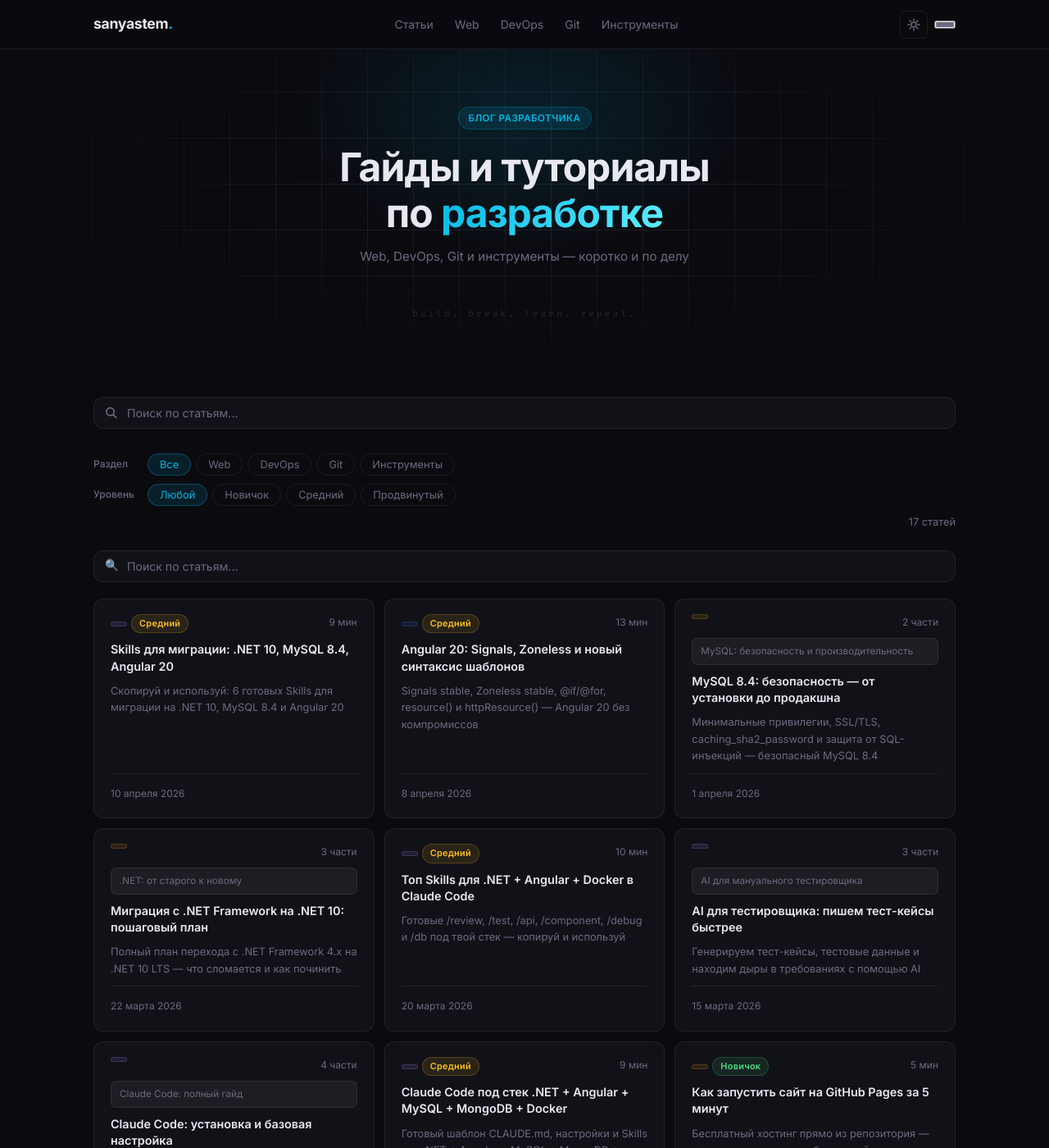
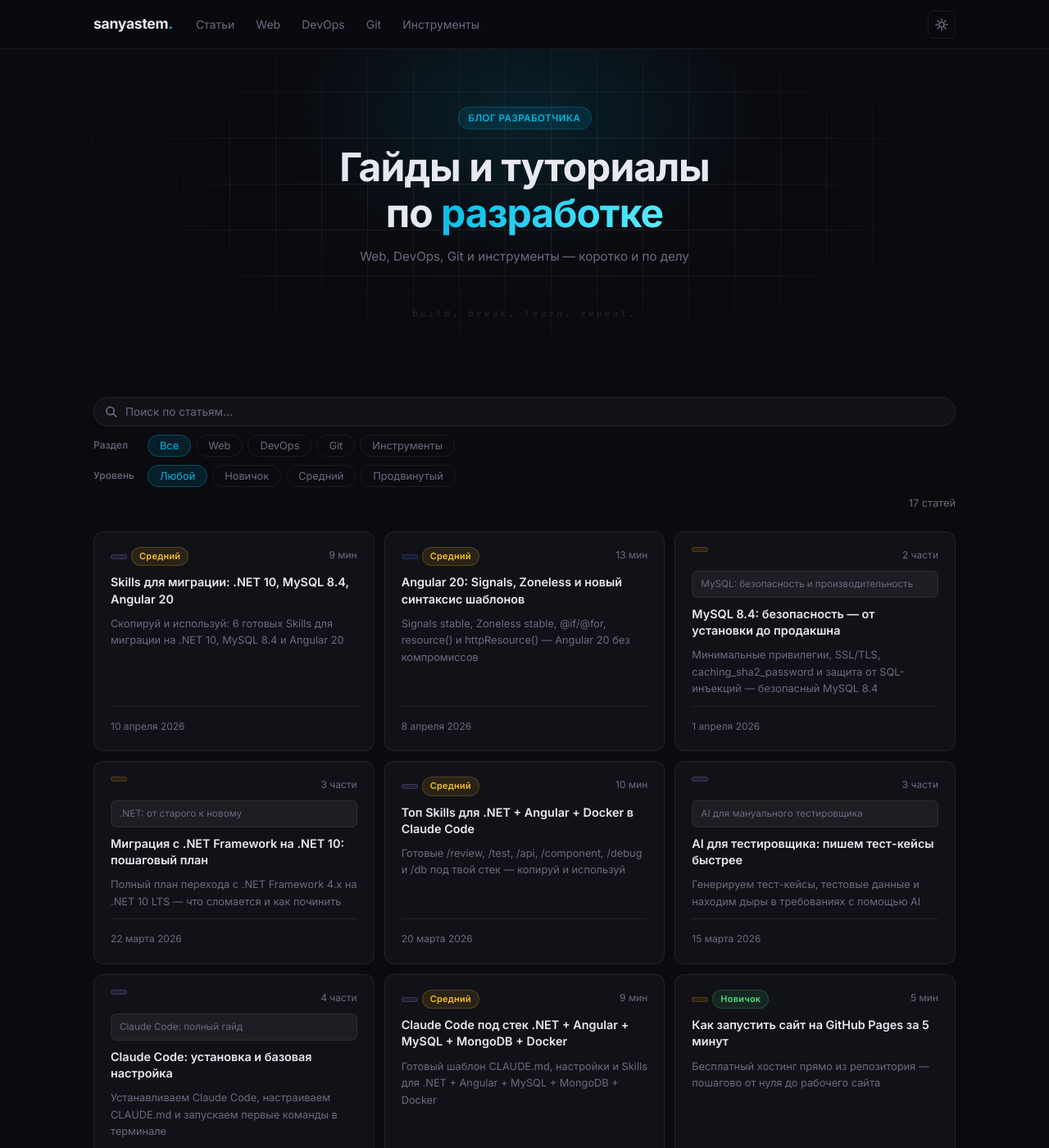
Before and after one commit to sanyastem/sanyastem.github.io, a Jekyll site: the page built from index.html, in a window 1280 px wide and 1400 px high. Shown: the whole window at 82% size. Built offline with Jekyll 4.4.1, drawn with Linux system fonts in a browser that asks for light colours.

Commit message:
Fix merge artifacts: remove duplicate search, clean conflict markers

```diff
--- a/Style/style.css
+++ b/Style/style.css
@@ -63,7 +63,7 @@
     height: 100%;
     display: flex;
     align-items: center;
-    justify-content: space-between;
+    gap: 16px;
 }
 
 .nav-logo {
@@ -72,9 +72,10 @@
     color: var(--text);
     text-decoration: none;
     letter-spacing: -0.3px;
+    flex-shrink: 0;
 }
 
-.nav-links { display: flex; gap: 2px; list-style: none; flex: 1; justify-content: center; }
+.nav-links { display: flex; gap: 2px; list-style: none; flex: 1; }
 
 .nav-link {
     text-decoration: none;
@@ -85,16 +86,12 @@
     transition: color 0.2s, background 0.2s;
 }
 
-<<<<<<< HEAD
 .nav-link:hover, .nav-link.active { color: var(--text); background: var(--hover-bg); }
 
-.nav-right { display: flex; align-items: center; gap: 8px; }
-=======
-.nav-link:hover, .nav-link.active { color: var(--text); background: rgba(255,255,255,0.05); }
->>>>>>> origin/master
+.nav-right { display: flex; align-items: center; gap: 8px; flex-shrink: 0; margin-left: auto; }
 
 .burger { display: none; flex-direction: column; gap: 5px; background: none; border: none; cursor: pointer; padding: 4px; }
-.burger span { display: block; width: 22px; height: 2px; background: var(--text-muted); border-radius: 2px; }
+.burger span { display: block; width: 22px; height: 2px; background: var(--text-muted); border-radius: 2px; transition: background 0.2s; }
 
 /* ========== Theme toggle ========== */
 .theme-toggle {
@@ -827,18 +824,18 @@
 }
 
 /* Rouge token colors */
-.highlight .c, .highlight .c1, .highlight .cm { color: #6b7280; font-style: italic; } /* comments */
-.highlight .k, .highlight .kd, .highlight .kn { color: #ff7b72; }  /* keywords */
-.highlight .s, .highlight .s1, .highlight .s2 { color: #a5d6ff; }  /* strings */
-.highlight .n, .highlight .nv              { color: #c9d1d9; }  /* names */
-.highlight .nb                             { color: #79c0ff; }  /* builtins */
-.highlight .nc                             { color: #f0883e; }  /* class names */
-.highlight .nf                             { color: #d2a8ff; }  /* function names */
-.highlight .mi, .highlight .mf            { color: #79c0ff; }  /* numbers */
-.highlight .o                              { color: #ff7b72; }  /* operators */
-.highlight .p                              { color: #c9d1d9; }  /* punctuation */
-.highlight .na                             { color: #79c0ff; }  /* attr names */
-.highlight .nt                             { color: #7ee787; }  /* tag names */
+.highlight .c, .highlight .c1, .highlight .cm { color: #6b7280; font-style: italic; }
+.highlight .k, .highlight .kd, .highlight .kn { color: #ff7b72; }
+.highlight .s, .highlight .s1, .highlight .s2 { color: #a5d6ff; }
+.highlight .n, .highlight .nv              { color: #c9d1d9; }
+.highlight .nb                             { color: #79c0ff; }
+.highlight .nc                             { color: #f0883e; }
+.highlight .nf                             { color: #d2a8ff; }
+.highlight .mi, .highlight .mf            { color: #79c0ff; }
+.highlight .o                              { color: #ff7b72; }
+.highlight .p                              { color: #c9d1d9; }
+.highlight .na                             { color: #79c0ff; }
+.highlight .nt                             { color: #7ee787; }
 
 /* Inline code in article body */
 .article-body p code,
@@ -853,7 +850,7 @@
     color: var(--accent);
 }
 
-/* Blockquote tip style (> ...) */
+/* Blockquote tip style */
 .article-body blockquote {
     background: var(--accent-dim);
     border: 1px solid rgba(0,183,229,0.15);
@@ -869,7 +866,6 @@
     color: var(--text-dim);
 }
 
-<<<<<<< HEAD
 /* ========== 404 Page ========== */
 .error-page {
     padding: calc(var(--nav-height) + 70px) 24px 60px;
@@ -907,206 +903,6 @@
 }
 
 .back-home:hover { background: rgba(0,183,229,0.2); border-color: rgba(0,183,229,0.4); }
-=======
-/* ========== Tables ========== */
-.article-body table {
-    width: 100%;
-    border-collapse: collapse;
-    margin: 20px 0;
-    font-size: 0.87rem;
-    overflow-x: auto;
-    display: block;
-}
-
-.article-body thead th {
-    background: rgba(255,255,255,0.05);
-    color: var(--text);
-    font-weight: 600;
-    text-align: left;
-    padding: 10px 14px;
-    border-bottom: 2px solid var(--border);
-    white-space: nowrap;
-}
-
-.article-body tbody td {
-    padding: 10px 14px;
-    border-bottom: 1px solid var(--border);
-    color: var(--text-dim);
-    line-height: 1.6;
-}
-
-.article-body tbody tr:hover { background: rgba(255,255,255,0.02); }
-
-/* ========== Code block copy button ========== */
-.highlight-wrap {
-    position: relative;
-}
-
-.copy-btn {
-    position: absolute;
-    top: 8px;
-    right: 8px;
-    padding: 4px 10px;
-    font-size: 0.7rem;
-    font-family: inherit;
-    background: rgba(255,255,255,0.07);
-    border: 1px solid var(--border);
-    border-radius: var(--radius-sm);
-    color: var(--text-muted);
-    cursor: pointer;
-    opacity: 0;
-    transition: opacity 0.2s, background 0.2s, color 0.2s;
-    z-index: 2;
-}
-
-.highlight-wrap:hover .copy-btn { opacity: 1; }
-.copy-btn:hover { background: var(--accent-dim); border-color: rgba(0,183,229,0.3); color: var(--accent); }
-.copy-btn.copied { color: var(--diff-beginner); border-color: rgba(74,222,128,0.3); background: rgba(74,222,128,0.1); }
-
-/* ========== Heading anchors ========== */
-.heading-anchor {
-    color: var(--text-muted);
-    text-decoration: none;
-    opacity: 0;
-    margin-left: 8px;
-    font-size: 0.8em;
-    transition: opacity 0.2s, color 0.2s;
-}
-
-.article-body h2:hover .heading-anchor,
-.article-body h3:hover .heading-anchor { opacity: 1; }
-.heading-anchor:hover { color: var(--accent); }
-
-/* ========== Reading progress bar ========== */
-.reading-progress {
-    position: fixed;
-    top: var(--nav-height);
-    left: 0;
-    height: 2px;
-    background: var(--accent);
-    z-index: 101;
-    width: 0;
-    transition: width 0.1s linear;
-}
-
-/* ========== Search ========== */
-.search-wrap {
-    position: relative;
-    margin-bottom: 20px;
-}
-
-.search-input {
-    width: 100%;
-    padding: 10px 16px 10px 40px;
-    font-size: 0.88rem;
-    font-family: inherit;
-    background: var(--bg-card);
-    border: 1px solid var(--border);
-    border-radius: var(--radius);
-    color: var(--text);
-    outline: none;
-    transition: border-color 0.2s;
-}
-
-.search-input::placeholder { color: var(--text-muted); }
-.search-input:focus { border-color: rgba(0,183,229,0.4); }
-
-.search-icon {
-    position: absolute;
-    left: 14px;
-    top: 50%;
-    transform: translateY(-50%);
-    color: var(--text-muted);
-    font-size: 0.85rem;
-    pointer-events: none;
-}
-
-/* ========== Theme toggle ========== */
-.theme-toggle {
-    background: none;
-    border: 1px solid var(--border);
-    border-radius: var(--radius-sm);
-    width: 34px;
-    height: 34px;
-    display: flex;
-    align-items: center;
-    justify-content: center;
-    cursor: pointer;
-    font-size: 0.95rem;
-    color: var(--text-muted);
-    transition: all 0.2s;
-    flex-shrink: 0;
-}
-
-.theme-toggle:hover {
-    background: rgba(255,255,255,0.05);
-    color: var(--text);
-    border-color: rgba(255,255,255,0.15);
-}
-
-/* Light theme */
-html[data-theme="light"] {
-    --bg: #f5f5f7;
-    --bg-card: #ffffff;
-    --bg-card-hover: #fafafa;
-    --border: rgba(0,0,0,0.08);
-    --border-hover: rgba(0,183,229,0.3);
-    --accent: #0095c7;
-    --accent-dim: rgba(0,149,199,0.08);
-    --text: #1a1a2e;
-    --text-muted: #6b6b80;
-    --text-dim: #44445a;
-    --tag-web-bg: rgba(59,130,246,0.08);
-    --tag-devops-bg: rgba(245,158,11,0.08);
-    --tag-git-bg: rgba(249,115,22,0.08);
-    --tag-tools-bg: rgba(167,139,250,0.08);
-    --diff-beginner-bg: rgba(74,222,128,0.08);
-    --diff-intermediate-bg: rgba(251,191,36,0.08);
-    --diff-advanced-bg: rgba(248,113,113,0.08);
-}
-
-html[data-theme="light"] .navbar {
-    background: rgba(245,245,247,0.88);
-}
-
-html[data-theme="light"] .nav-links.open {
-    background: rgba(245,245,247,0.97);
-}
-
-html[data-theme="light"] .grid-overlay {
-    background-image:
-        linear-gradient(rgba(0,0,0,0.04) 1px, transparent 1px),
-        linear-gradient(90deg, rgba(0,0,0,0.04) 1px, transparent 1px);
-}
-
-html[data-theme="light"] .glow-1 {
-    background: radial-gradient(ellipse, rgba(0,149,199,0.08) 0%, transparent 70%);
-}
-
-html[data-theme="light"] .hero-slogan { color: rgba(0,0,0,0.15); }
-html[data-theme="light"] .hero-slogan:hover { color: rgba(0,0,0,0.35); }
-
-html[data-theme="light"] code {
-    background: rgba(0,0,0,0.05);
-    border-color: rgba(0,0,0,0.08);
-}
-
-html[data-theme="light"] .highlight,
-html[data-theme="light"] .article-body .highlight {
-    background: #1e1e2e;
-}
-
-html[data-theme="light"] .copy-btn {
-    background: rgba(255,255,255,0.15);
-    border-color: rgba(255,255,255,0.1);
-    color: #999;
-}
-
-html[data-theme="light"] .scroll-top {
-    background: var(--bg-card);
-    box-shadow: 0 2px 8px rgba(0,0,0,0.1);
-}
->>>>>>> origin/master
 
 /* ========== Fade-in ========== */
 .fade-in { opacity: 0; transform: translateY(16px); transition: opacity 0.45s ease, transform 0.45s ease; }
@@ -1147,9 +943,7 @@
 }
 
 html[data-theme="light"] .burger span { background: var(--text-dim); }
-
 html[data-theme="light"] .scroll-top { box-shadow: 0 2px 10px rgba(0,0,0,0.08); }
-
 html[data-theme="light"] .post-card:hover { box-shadow: 0 8px 30px rgba(0,0,0,0.08); }
 
 /* ========== Responsive ========== */
@@ -1166,11 +960,7 @@
     }
     .footer-inner { flex-direction: column; text-align: center; }
     .posts-grid { grid-template-columns: 1fr 1fr; }
-<<<<<<< HEAD
     .part-nav { grid-template-columns: 1fr; }
-=======
-    .search-wrap { order: -1; }
->>>>>>> origin/master
 }
 
 @media (max-width: 480px) {
--- a/index.html
+++ b/index.html
@@ -50,11 +50,6 @@
             <span class="posts-count" id="posts-count">{{ display_count }} {{ count_word }}</span>
         </div>
 
-        <div class="search-wrap">
-            <span class="search-icon">🔍</span>
-            <input type="text" class="search-input" id="search-input" placeholder="Поиск по статьям...">
-        </div>
-
         <div class="posts-grid" id="posts-grid">
             {% for post in site.posts %}
             {% unless post.series and post.part > 1 %}
```
